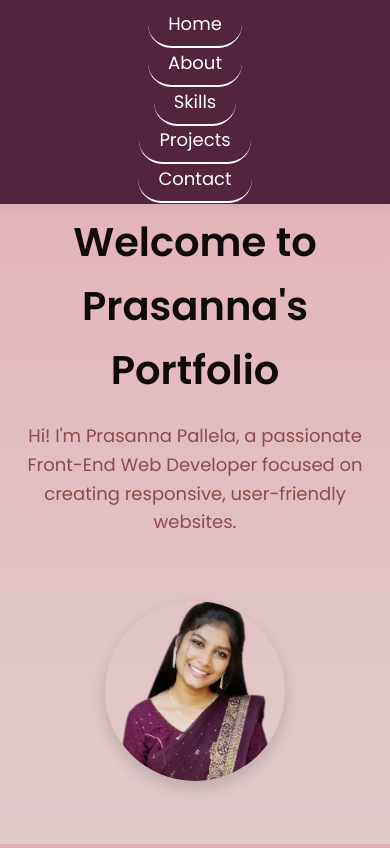
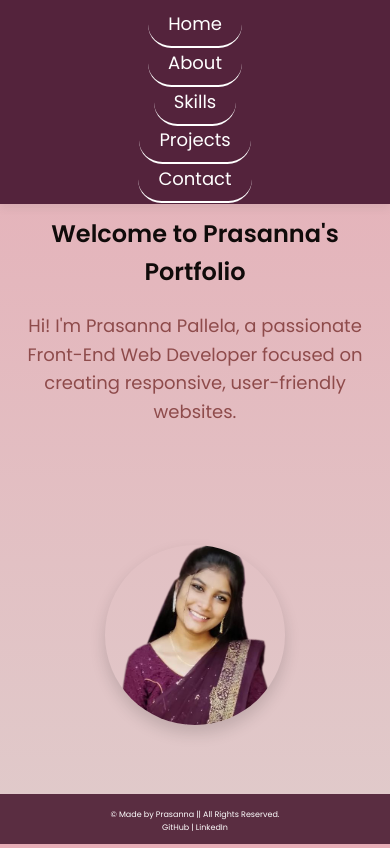
Before and after one commit to prasanna0423/Prasanna_Portfolio, a plain HTML site: page index.html in a window 390 px wide. Shown: the top 848 px of the page. Drawn offline with Linux system fonts and the light colour scheme; a script that the page names is missing.

Commit message:
new change

```diff
--- a/index.html
+++ b/index.html
@@ -80,6 +80,13 @@
             <button type="submit"><a href="mailto:prasannapallela36@gmail.com" id="btn">HIRE ME</a></button>
         </form>
     </section>
+    <footer>
+        <p>&copy; Made by Prasanna || All Rights Reserved.</p>
+        <p>
+            <a href="https://github.com/prasanna0423" target="_blank">GitHub</a> |
+            <a href="https://www.linkedin.com/in/prasanna-pallela/" target="_blank">LinkedIn</a>
+        </p>
+    </footer>
 
     <script src="script.js"></script>
 </body>
--- a/styles.css
+++ b/styles.css
@@ -17,6 +17,17 @@ body {
     font-size:18px;
     font-family: 'Poppins', sans-serif;
 }
+footer {
+    text-align: center;
+    padding: 15px;
+    background-color: #5a2d41; /* Match your theme */
+    color: white;
+    font-size: 14px;
+    position: fixed;
+    bottom: 0;
+    width: 100%;
+}
+
 #home {
     background-color: #f4f4f4;
     display: flex;
@@ -83,7 +94,7 @@ h1, h2 {
 h1 {
     font-size: 2.5rem;
     font-weight: 600;
-    margin-top: 20%;
+    margin-top: 10%;
 }
 
 h2 {
@@ -327,12 +338,15 @@ nav ul li a:hover {
 
 /* For Tablet and Smaller Screens (up to 768px) */
 @media (max-width: 768px) {
+    h1{
+        font-size: 1.5rem;
+        }
     nav ul {
         flex-direction: column;
         gap: 15px;
     }
     #home {
-        padding-top: 140px; /* Increase padding-top for smaller screens if necessary */
+        padding-top: 30%; /* Increase padding-top for smaller screens if necessary */
     }
     .home-content {
         flex-direction: column;
@@ -343,7 +357,6 @@ nav ul li a:hover {
         width: 200px;
         height: 200px;
     }
-
     .intro-text h1 {
         font-size: 2rem;
     }
@@ -372,13 +385,16 @@ nav ul li a:hover {
 
 /* For Mobile Screens (up to 480px) */
 @media (max-width: 480px) {
+    h1{
+    font-size: 1.5rem;
+    }
     header {
         padding: 10px 0;
         justify-content: center;
         align-items: center;
     }
     #home {
-        padding-top: 140px; /* Increase padding-top for smaller screens if necessary */
+        padding-top: 180px; /* Increase padding-top for smaller screens if necessary */
     }
     nav ul {
         flex-direction: column;
@@ -391,7 +407,7 @@ nav ul li a:hover {
     }
 
     .intro-text h1 {
-        font-size: 1.5rem;
+        font-size: 1.2rem;
     }
 
     .intro-text p {
@@ -424,4 +440,15 @@ nav ul li a:hover {
     #contact{
         padding-top:50%;
     }
+    footer {
+        text-align: center;
+        padding: 15px;
+        background-color: #5a2d41; /* Match your theme */
+        color: white;
+        font-size: 8px;
+        position: fixed;
+        bottom: 0;
+        height: 50px;
+        width: 100%;
+    }
 }
```
